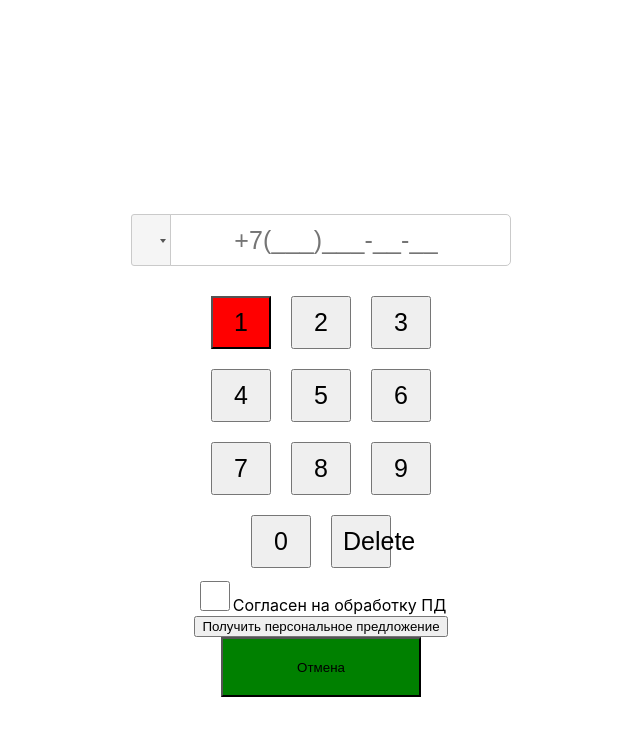
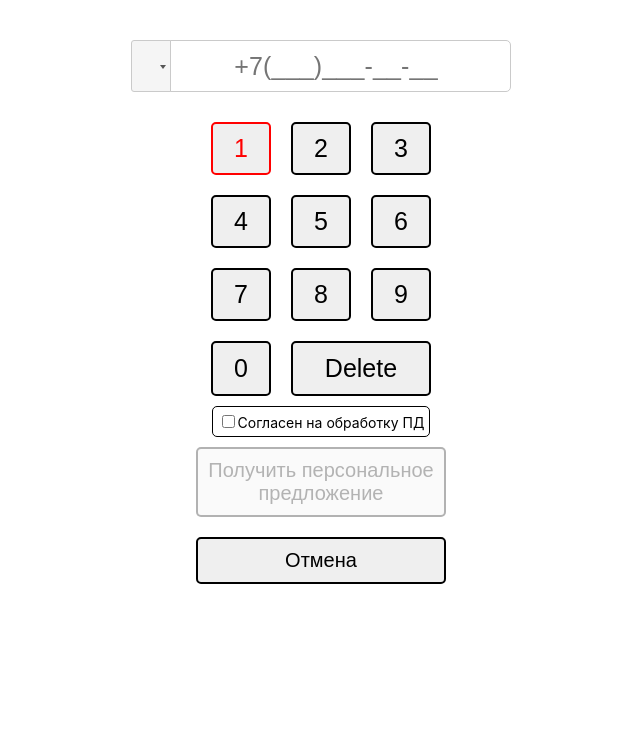
Before and after one commit to manchikooo/get-shop-test, a React (Create React App) app: page /phone in a window 1280 px wide. Shown: the top 736 px of the page, without its empty margins (319-959 px from the left). Built offline with nearby package versions, Linux system fonts and the light colour scheme.

Commit message:
made functional of buttons. little bug fix of navigation

```diff
--- a/src/App.tsx
+++ b/src/App.tsx
@@ -3,7 +3,7 @@ import styles from './App.module.css'
 import {ReactPlayerComponent} from "./components/ReactPlayer/ReactPlayer";
 import {Routes, Route} from "react-router-dom";
 import {Presentation} from "./components/Presentation/Presentation";
-import PhonePage from "./components/PhonePage/PhonePage";
+import {PhonePage} from "./components/PhonePage/PhonePage";
 
 function App() {
 
--- a/src/components/ModalPopup/ModalPopup.module.css
+++ b/src/components/ModalPopup/ModalPopup.module.css
@@ -2,8 +2,8 @@
     display: flex;
     justify-content: center;
     align-items: center;
-    height: 100vh;
-    width: 100vh;
+    height: 720px;
+    width: 1280px;
     background-color: rgba(0, 0, 0, 0.4);
     position: fixed;
     opacity: 0;
--- a/src/components/PhonePage/PhonePage.module.css
+++ b/src/components/PhonePage/PhonePage.module.css
@@ -1,11 +1,9 @@
 .phonePageContainer {
     display: flex;
-    flex-direction: column;
-    align-items: center;
+    align-items: flex-start;
     justify-content: center;
     height: 100%;
     width: 100%;
-
 }
 
 .phoneInputBlock {
@@ -35,31 +33,80 @@
     width: 60px;
     padding: 10px;
     font-size: 25px;
+    border: 2px solid black;
+    border-radius: 5px;
+    cursor: pointer;
+}
+
+.activePhoneNumberButton {
+    margin: 10px;
+    width: 60px;
+    padding: 10px;
+    font-size: 25px;
+    color: red;
+    border: 2px solid red;
+    border-radius: 5px;
+    cursor: pointer;
 }
 
 .deleteButton {
     margin: 10px;
     width: 140px;
     height: 55px;
+    font-size: 25px;
+    border: 2px solid black;
+    border-radius: 5px;
+    cursor: pointer;
 }
 
-.personalDataBlock {
-    display: flex;
+.activeDeleteButton {
+    margin: 10px;
+    width: 140px;
+    height: 55px;
+    font-size: 25px;
+    color: red;
+    border: 2px solid red;
+    border-radius: 5px;
+    cursor: pointer;
 }
 
-.activeItem {
-    margin: 10px;
-    width: 60px;
-    padding: 10px;
-    font-size: 25px;
-    background-color: red;
+.checkboxContainerStyle {
+    border: 1px solid;
+    border-radius: 5px;
+    padding: 5px;
+    font-size: 14px;
 }
 
-.checkboxStyle {
-    height: 30px;
-    width: 30px;
-    background-color: blue;
+.activeCheckboxContainerStyle {
+    border: 1px solid red;
+    border-radius: 5px;
+    padding: 5px;
+    font-size: 14px;
+    cursor: default;
 }
+.activeCheckboxContainerStyle input {
+    cursor: pointer;
+}
+
+.offerButton {
+    width: 250px;
+    margin: 10px;
+    border: 2px solid;
+    font-size: 20px;
+    border-radius: 5px;
+    padding: 10px;
+}
+
+.activeOfferButton {
+    width: 250px;
+    margin: 10px;
+    font-size: 20px;
+    color: red;
+    border: 2px solid red;
+    border-radius: 5px;
+    padding: 10px;
+}
+
 .navigationBackButton {
     width: 200px;
     height: 60px;
--- a/src/components/PhonePage/PhonePage.tsx
+++ b/src/components/PhonePage/PhonePage.tsx
@@ -47,16 +47,15 @@ const items = [
     {id: 200, name: 'Получить персональное предложение'},
     {id: 300, name: 'Отмена'},
 ]
-const i = items[0]
+
 type ItemType = {
     id: number,
     name: string
 }
 
-type ListItemType = {
+type ButtonNumberType = {
     item: ItemType,
     active: boolean,
-    // setSelected: Dispatch<SetStateAction<SetStateAction<ItemType | undefined>>>,
     setSelected: Dispatch<SetStateAction<string | undefined>>,
     setHovered: Dispatch<SetStateAction<ItemType | undefined>>,
     setPhoneValue: Dispatch<SetStateAction<string>>
@@ -65,25 +64,23 @@ type DeleteButtonType = {
     item: ItemType,
     active: boolean,
 }
+type PersonalDataCheckboxType = DeleteButtonType
 
+type PersonalOfferType = {
+    item: ItemType,
+    active: boolean,
+    disable: boolean
+}
 
-// <div className={`item ${active ? styles.activeItem : ''}`}
-//      onClick={() => setSelected(item)}
-//      onMouseEnter={() => setHovered(item)}
-//      onMouseLeave={() => setHovered(undefined)}
-// >
-//     {item.name}
-// </div>
+type BackButtonType = DeleteButtonType
 
-
-const PhonePage = () => {
+export const PhonePage = () => {
 
     const [phoneValue, setPhoneValue] = useState<string>('')
     const [agreement, setAgreement] = useState<boolean>(false)
     const [modalActive, setModalActive] = useState<boolean>(false)
 
     const searchBox = createRef<HTMLInputElement>()
-    // const [selected, setSelected] = useState<React.SetStateAction<ItemType | undefined>>(undefined);
     const [selected, setSelected] = useState<string | undefined>('')
     const [cursor, setCursor] = useState<number>(0);
     const [hovered, setHovered] = useState<ItemType | undefined>(undefined);
@@ -92,10 +89,10 @@ const PhonePage = () => {
     const leftPress = useKeyPress('ArrowLeft', searchBox);
     const rightPress = useKeyPress('ArrowRight', searchBox);
     const enterPress = useKeyPress('Enter', searchBox);
-    const [searchItem, setSearchItem] = useState<string>("")
+    const navigationBack = useNavigate()
 
-    const ListItem = ({item, active, setSelected, setHovered, setPhoneValue}: ListItemType) => (
-        <button className={`item ${active ? styles.activeItem : styles.phoneNumberButton}`}
+    const ButtonNumber = ({item, active, setHovered}: ButtonNumberType) => (
+        <button className={`item ${active ? styles.activePhoneNumberButton : styles.phoneNumberButton}`}
                 onClick={() => onNumberButtonClickHandler(item.id.toString())}
                 onMouseEnter={() => setHovered(item)}
                 onMouseLeave={() => setHovered(undefined)}
@@ -104,18 +101,48 @@ const PhonePage = () => {
         </button>)
 
     const DeleteButton = ({item, active}: DeleteButtonType) => (
-        <button className={`item ${active ? styles.activeItem : styles.phoneNumberButton}`}
+        <button className={`item ${active ? styles.activeDeleteButton : styles.deleteButton}`}
                 onClick={removeLastNumber}
                 onMouseEnter={() => setHovered(item)}
                 onMouseLeave={() => setHovered(undefined)}
         >
             {item.name}
-        </button>)
+        </button>
+    )
 
-    const handelChange = (e: React.SyntheticEvent<HTMLInputElement>) => {
-        setSelected(undefined)
-        setSearchItem(e.currentTarget.value)
-    }
+    const PersonalDataCheckBox = ({item, active}: PersonalDataCheckboxType) => (
+        <div className={`item ${active ? styles.activeCheckboxContainerStyle : styles.checkboxContainerStyle}`}
+             onMouseEnter={() => setHovered(item)}
+             onMouseLeave={() => setHovered(undefined)}
+        >
+            <input
+                type='checkbox'
+                checked={agreement}
+                onChange={onPersonalDataCheckboxClick}
+            />{item.name}
+        </div>
+    )
+
+    const PersonalOffer = ({item, active, disable}: PersonalOfferType) => (
+        <button className={`item ${active ? styles.activeOfferButton : styles.offerButton}`}
+                onClick={() => setModalActive(true)}
+                onMouseEnter={() => setHovered(item)}
+                onMouseLeave={() => setHovered(undefined)}
+                disabled={disable}
+        >
+            {item.name}
+        </button>
+    )
+    const BackButton = ({item, active}: BackButtonType) => (
+        <button className={`item ${active ? styles.activeOfferButton : styles.offerButton}`}
+                onClick={() => navigationBack(-1)}
+                onMouseEnter={() => setHovered(item)}
+                onMouseLeave={() => setHovered(undefined)}
+        >
+            {item.name}
+        </button>
+    )
+
     console.log(cursor)
     useEffect(() => {
         if (items.length && downPress) {
@@ -144,6 +171,12 @@ const PhonePage = () => {
     useEffect(() => {
         if (items[cursor].name === 'Delete' && enterPress) {
             removeLastNumber()
+        } else if (items[cursor].id === 100 && enterPress) {
+            setAgreement(!agreement)
+        } else if (items[cursor].id === 200 && enterPress) {
+            setModalActive(true)
+        } else if (items[cursor].id === 300 && enterPress) {
+            navigationBack(-1)
         } else if (items.length && enterPress && phoneValue.length === 0) {
             setPhoneValue((phoneValue) => '7' + phoneValue + items[cursor].name);
         } else if (items.length && enterPress) {
@@ -156,8 +189,6 @@ const PhonePage = () => {
         }
     }, [hovered]);
 
-
-    const navigationBack = useNavigate()
 
     const changePhoneNumber = (e: string) => {
         console.log(e)
@@ -195,62 +226,42 @@ const PhonePage = () => {
         setAgreement(e.currentTarget.checked)
     }
 
-
-    // const buttons = ['1', '2', '3', '4', '5', '6', '7', '8', '9', '0']
-    // const mappedButtons = buttons.map(but => {
-    //     return (
-    //         <button key={but}
-    //                 tabIndex={+but}
-    //                 className={styles.phoneNumberButton}
-    //                 onClick={() => onNumberButtonClickHandler(but)}>
-    //             {but}
-    //         </button>
-    //     )
-    // })
     const parameterForDisablePersonalOfferButton = !(phoneValue.length === 11 && agreement)
 
     const mappedButtonsNumbers = items.map((item, i) => {
-            if (items[i].id === 100) {
-                return <div key={item.id}>
-                    <input className={styles.checkboxStyle}
-                           type='checkbox'
-                           checked={agreement}
-                           onChange={onPersonalDataCheckboxClick}
-                    />{item.name}</div>
-            }
-            if (items[i].id === 300) {
-                return <div key={item.id}>
-                    <button onClick={() => navigationBack(-1)}
-                            className={styles.navigationBackButton}
-                    >
-                        {item.name}
-                    </button>
-                </div>
-            }
             if (items[i].id < 10) {
-                return <ListItem key={item.id}
-                                 active={i === cursor}
-                                 item={item}
-                                 setSelected={setSelected}
-                                 setHovered={setHovered}
-                                 setPhoneValue={setPhoneValue}
-                    // onClick={}
+                return <ButtonNumber key={item.id}
+                                     active={i === cursor}
+                                     item={item}
+                                     setSelected={setSelected}
+                                     setHovered={setHovered}
+                                     setPhoneValue={setPhoneValue}
                 />
             }
             if (items[i].id === 10) {
-                return <DeleteButton key={item.id} active={i === cursor} item={item}/>
-                // return <div key={item.id}
-                //             className={{active ? styles.activeItem : styles.phoneNumberButton}}
-                //             onClick={removeLastNumber}>
-                //     <button>{item.name}</button>
-                // </div>
-
+                return <DeleteButton key={item.id}
+                                     active={i === cursor}
+                                     item={item}
+                />
+            }
+            if (items[i].id === 100) {
+                return <PersonalDataCheckBox key={item.id}
+                                             active={i === cursor}
+                                             item={item}
+                />
             }
             if (items[i].id === 200) {
-                return <div key={item.id}>
-                    <button onClick={() => {
-                    }}>{item.name}</button>
-                </div>
+                return <PersonalOffer key={item.id}
+                                      active={i === cursor}
+                                      item={item}
+                                      disable={parameterForDisablePersonalOfferButton}
+                />
+            }
+            if (items[i].id === 300) {
+                return <BackButton key={item.id}
+                                   active={i === cursor}
+                                   item={item}
+                />
             }
         }
     )
@@ -287,12 +298,9 @@ const PhonePage = () => {
                         <NavLink to={'/'}>
                             <button>OK</button>
                         </NavLink>
-
                     </div>
                 </ModalPopup>}
             </div>
         </div>
     );
 };
-
-export default PhonePage;
```
